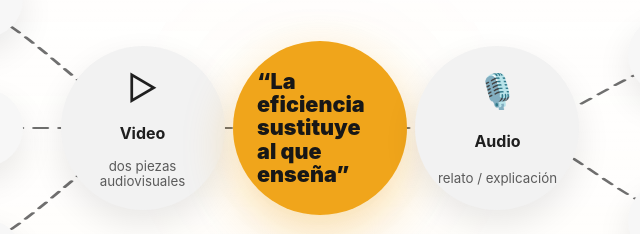
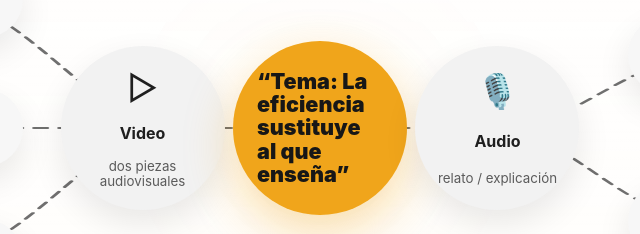
Before and after one commit to profermarquez/rizoma, a plain HTML site: page index.html in a window 1280 px wide. Shown: the part 324-558 px from the top of the page, 320-960 px from the left. Drawn offline with Linux system fonts and the light colour scheme.

Commit message:
Update text in index.html for clarity

```diff
--- a/index.html
+++ b/index.html
@@ -53,7 +53,7 @@
         </button>
 
         <div class="center-node" style="--x:50%; --y:50%">
-          <span>“La eficiencia<br />sustituye<br />al que enseña”</span>
+          <span>“Tema: La eficiencia<br />sustituye<br />al que enseña”</span>
         </div>
 
         <button class="node node--media" data-resource="audio" style="--x:67%; --y:50%">
```
